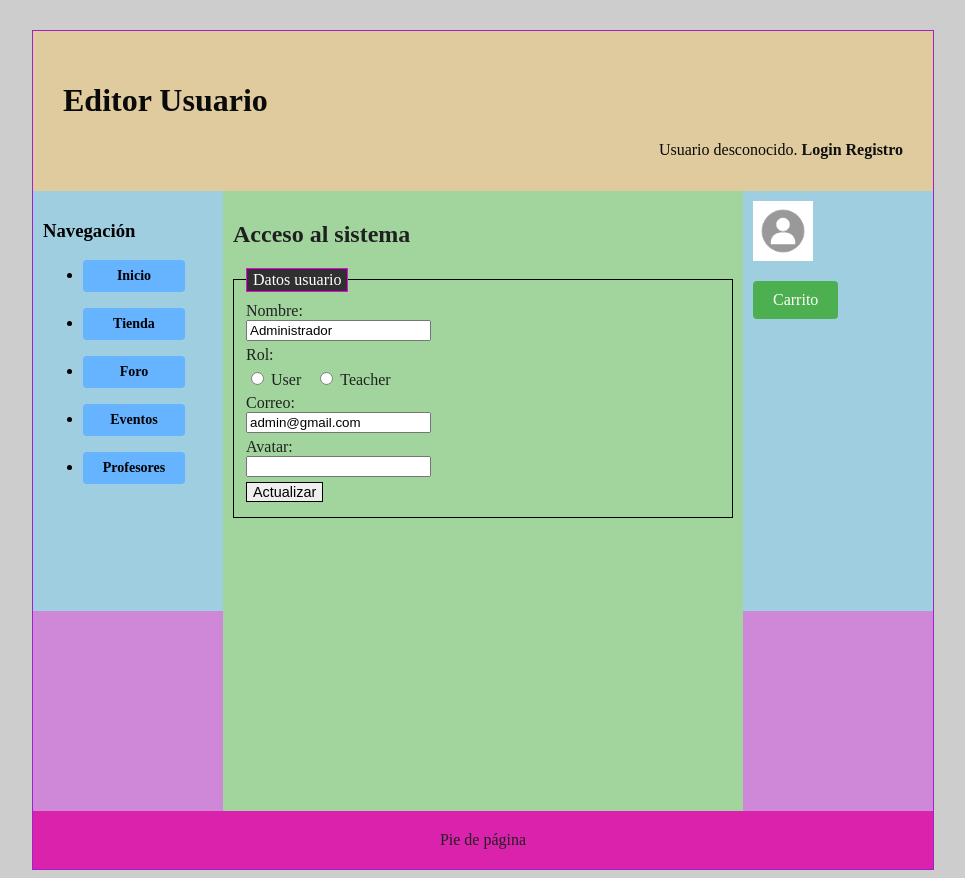
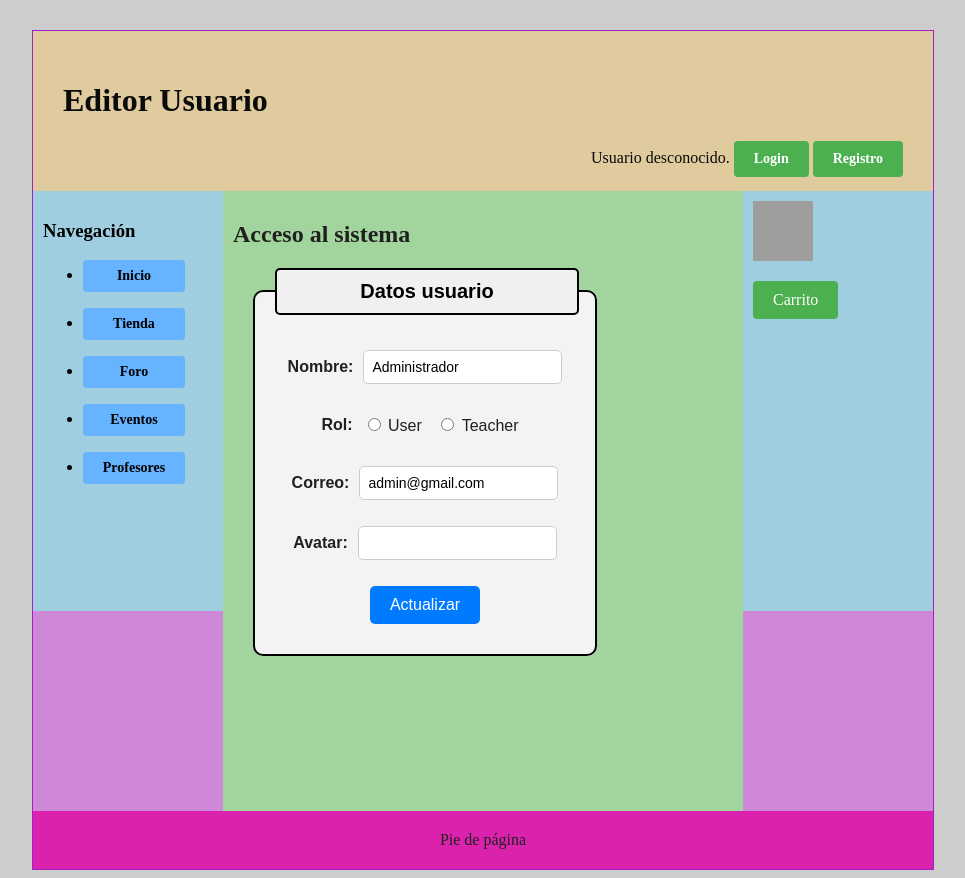
Before and after one commit to JuanUNI001/G3_SW, a PHP site: page /miApp/EditorUsuarioView.php?id=1 in a window 1280 px wide. Shown: the whole page, without its empty margins (157-1122 px from the left). Run offline with PHP 8.4, Linux system fonts and the light colour scheme; data comes from the database, SQL or seed files in the repository; some libraries are stand-ins or nearby versions; grey boxes are pictures that could not be loaded.

Commit message:
css formularios, links botones

```diff
--- a/css/estilo.css
+++ b/css/estilo.css
@@ -268,11 +268,11 @@ ul.dropdown ul.dropdown-content {
 *
 */
 
-.rol-buttons input[type="radio"] {
+.radio-buttons input[type="radio"] {
 	display: inline-block;
 }
 
-.rol-buttons label {
+.radio-buttons label {
 	display: inline-block;
 	margin-right: 10px; /* Adjust spacing between buttons */
 }
@@ -311,3 +311,38 @@ ul.dropdown ul.dropdown-content {
 .nav-button:hover {
 	background-color: #3385FF; /* Cambiar color de fondo al pasar sobre el botón */
 }
+
+.login-button {
+	display: inline-block;
+	background-color: #4CAF50; /* Fondo verde */
+	color: white; /* Texto blanco */
+	padding: 10px 20px; /* Espaciado interno */
+	text-align: center; /* Alineación del texto */
+	text-decoration: none; /* Eliminar subrayado */
+	border: none; /* Eliminar borde */
+	border-radius: 4px; /* Redondear esquinas */
+	cursor: pointer; /* Cambiar cursor al pasar sobre el botón */
+	font-size: 14px; /* Tamaño del texto */
+}
+
+.login-button:hover {
+	background-color: #45a049; /* Cambiar color de fondo al pasar sobre el botón */
+}
+
+.sideBarDerButton {
+	display: inline-block;
+	background-color: #4CAF50; /* Fondo verde */
+	color: white; /* Texto blanco */
+	padding: 10px 20px; /* Espaciado interno */
+	text-align: center; /* Alineación del texto */
+	text-decoration: none; /* Eliminar subrayado */
+	border: none; /* Eliminar borde */
+	border-radius: 4px; /* Redondear esquinas */
+	cursor: pointer; /* Cambiar cursor al pasar sobre el botón */
+	font-size: 14px; /* Tamaño del texto */
+	width: 110px; /* Ancho fijo para todos los botones */
+}
+
+.sideBarDerButton:hover {
+	background-color: #45a049; /* Cambiar color de fondo al pasar sobre el botón */
+}
--- /dev/null
+++ b/css/formulario.css
@@ -0,0 +1,98 @@
+.fieldset-form {
+    border: 2px solid #000000;
+    border-radius: 10px;
+    padding: 20px;
+    margin: 20px;
+    width: 300px;
+    font-family: Arial, sans-serif;
+    background-color: #f3f3f3;
+    /* Grey background color */
+    display: flex;
+    /* Use flexbox */
+    flex-direction: column;
+    /* Align items vertically */
+}
+
+.legend-form {
+    color: #000000;
+    font-size: 20px;
+    font-weight: bold;
+    margin-bottom: 10px;
+    padding: 10px 0;
+    background-color: #f0f0f0;
+    /* Grey background color */
+    border-radius: 5px;
+    text-align: center;
+    /* Center the text */
+    width: 100%;
+    /* Occupy entire width */
+    border: 2px solid #000000;
+}
+
+.fieldset-form>div {
+    display: flex;
+    /* Use flexbox */
+    align-items: center;
+    /* Align items horizontally */
+    margin-bottom: 10px;
+    /* Add space between each row */
+}
+
+.fieldset-form label {
+    flex: 1;
+    /* Distribute remaining space evenly */
+    margin-right: 10px;
+    /* Add space between label and input */
+}
+
+.input-label {
+    font-weight: bold;
+}
+
+
+.fieldset-form input[type="text"] {
+    flex: 2;
+    /* Expand input field */
+    padding: 8px;
+    border: 1px solid #ccc;
+    border-radius: 5px;
+    font-size: 14px;
+}
+
+
+.fieldset-form textarea {
+    flex: 2; /* Expand input field */
+    padding: 8px;
+    border: 1px solid #ccc;
+    border-radius: 5px;
+    font-size: 14px;
+}
+
+.error-message {
+    color: #f44336;
+    font-size: 13px;
+    margin-top: 1px;
+    flex: 1;
+    /* Expand to occupy the same width as input field */
+}
+
+.enviar-button {
+    display: flex;
+    /* Use flexbox */
+    justify-content: flex-end;
+    /* Align button to the right */
+}
+
+.enviar-button button {
+    background-color: #007bff;
+    color: white;
+    padding: 10px 20px;
+    border: none;
+    border-radius: 5px;
+    cursor: pointer;
+    font-size: 16px;
+}
+
+.enviar-button button:hover {
+    background-color: #0056b3;
+}
--- a/includes/src/usuarios/FormularioEdicionUsuario.php
+++ b/includes/src/usuarios/FormularioEdicionUsuario.php
@@ -33,35 +33,34 @@ class FormularioEdicionUsuario extends Formulario
         // Se genera el HTML asociado a los campos del formulario y los mensajes de error.
         $html = <<<EOF
         $htmlErroresGlobales
-        <fieldset>
-            <legend>Datos usuario</legend>
-            <div>
-                <label for="nombre">Nombre:</label>
-                <input id="nombre" type="text" name="nombre" value="$nombre" />
-                {$erroresCampos['nombre']}
+            <fieldset class="fieldset-form">
+            <legend class="legend-form">Datos usuario</legend>
+            <div class="input-text">
+                <label for="nombre" class="input-label">Nombre:</label>
+                <input id="nombre" type="text" name="nombre" value="$nombre"/>
             </div>
-            <div>
-                <label>Rol:</label>
-                <div class="rol-buttons">
+            <div class="error-message">{$erroresCampos['nombre']}</div>
+            <div class="radio-buttons">
+                <label class="input-label">Rol:</label>
+                <div>
                     <input id="user_role" type="radio" name="rol" value="2" $checkedUser>
                     <label for="user_role">User</label>
-
                     <input id="teacher_role" type="radio" name="rol" value="3" $checkedTeacher>
                     <label for="teacher_role">Teacher</label>
                 </div>
-                {$erroresCampos['rol']}
             </div>
-            <div>
-                <label for="correo">Correo:</label>
+            <div class="error-message">{$erroresCampos['rol']}</div>
+            <div class="input-text">
+                <label for="correo" class="input-label">Correo:</label>
                 <input id="correo" type="text" name="correo" value="$correo"/>
-                {$erroresCampos['correo']}
             </div>
-            <div>
-                <label for="avatar">Avatar:</label>
+            <div class="error-message">{$erroresCampos['correo']}</div>
+            <div class="input-text">
+                <label for="avatar" class="input-label">Avatar:</label>
                 <input id="avatar" type="text" name="avatar" value="$avatar"/>
-                {$erroresCampos['avatar']}
             </div>
-            <div>
+            <div class="error-message">{$erroresCampos['avatar']}</div>
+            <div class="enviar-button">
                 <button type="submit" name="actualizar">Actualizar</button>
             </div>
         </fieldset>
--- a/includes/src/usuarios/FormularioRegistro.php
+++ b/includes/src/usuarios/FormularioRegistro.php
@@ -56,7 +56,7 @@ class FormularioRegistro extends Formulario
                     <button id="avatar-siguiente" type="button">&gt;</button>
                 </div>
                 <input type="hidden" id="ruta-avatar" name="rutaAvatar" value="images/opcion2.png">
-                <div class="rol-buttons">
+                <div class="radio-buttons">
                     <label for="rol_usuario">Selecciona tu rol:</label><br>
                     <div class="rol-option">
                         <input id="usuario" type="radio" name="rol" value="Usuario" required />
--- a/includes/vistas/comun/cabecera.php
+++ b/includes/vistas/comun/cabecera.php
@@ -17,7 +17,7 @@ function mostrarSaludo()
         $loginUrl = $app->resuelve('/login.php');
         $registroUrl = $app->resuelve('/registro.php');
         $html = <<<EOS
-        Usuario desconocido. <a href="{$loginUrl}">Login</a> <a href="{$registroUrl}">Registro</a>
+        Usuario desconocido. <a href="{$loginUrl}" class="login-button">Login</a> <a href="{$registroUrl}" class="login-button">Registro</a>
       EOS;
     }
 
@@ -26,7 +26,7 @@ function mostrarSaludo()
 
 ?>
 <header>
-    <h1><?= $params['cabecera'] ?? 'Mi gran página web' ?></h1>
+    <h1><?= $params['cabecera'] ?? 'Mesamaestra' ?></h1>
     <div class="saludo">
         <?= mostrarSaludo(); ?>
     </div>
--- a/includes/vistas/comun/sidebarDer.php
+++ b/includes/vistas/comun/sidebarDer.php
@@ -24,8 +24,9 @@ if (!$app->usuarioLogueado())  : $avatar =(RUTA_IMGS . 'images/avatarPorDefecto.
                 <li class="menu1"><img src="<?php echo $avatar; ?>" alt="Avatar de <?php echo $usuario->getNombre(); ?>" width="60" height="60">
 
                     <ul class="dropdown-content">
-                    <li><a href="<?php echo resuelve('/verPerfil.php'); ?>">Ver mi cuenta</a></li>
-                    <li><a href="<?php echo resuelve('/verPedidosAnteriores.php'); ?>">Pedidos anteriores</a></li>
+                    <li><a href="<?php echo resuelve('/verPerfil.php'); ?>" class="sideBarDerButton">Mi cuenta</a></li>
+                    <li><a href="<?php echo resuelve('/verPedidosAnteriores.php'); ?>" class="sideBarDerButton">Pedidos anteriores</a></li>
+                    <li><a href="<?php echo resuelve('/includes/carrito_usuario.php'); ?>" class="sideBarDerButton">Carrito</a></li>
                 </ul>
             </li>
         </ul>
--- a/includes/vistas/plantillas/plantilla.php
+++ b/includes/vistas/plantillas/plantilla.php
@@ -8,6 +8,7 @@ $mensajes = mensajesPeticionAnterior();
 	<meta charset="UTF-8">
     <title><?= $params['tituloPagina'] ?></title>
 	<link rel="stylesheet" type="text/css" href="<?= $params['app']->resuelve('/css/estilo.css') ?>" /></head>
+	<link rel="stylesheet" type="text/css" href="<?= $params['app']->resuelve('/css/formulario.css') ?>" /></head>
 <body>
 <?= $mensajes ?>
 <div id="contenedor">
--- a/index.php
+++ b/index.php
@@ -9,8 +9,7 @@ $login = resuelve('/login.php');
 
 $contenidoPrincipal=<<<EOS
   <h1>Página principal</h1>
-  <p> Aquí está el contenido público, visible para todos los usuarios. </p>
-  <a href="${login}">Login</a>
+  <p> Bienvenidos a Mesamaestra, tu punto de encuentro para tus juegos de mesa favoritos. </p>
 EOS;
 
 
```
Also changed, not shown: includes/src/Productos/FormularioAddProducto.php (+19 -19 lines), includes/src/Productos/FormularioEdicionProducto.php (+18 -18 lines), includes/src/usuarios/FormularioLogin.php (+9 -9 lines).
